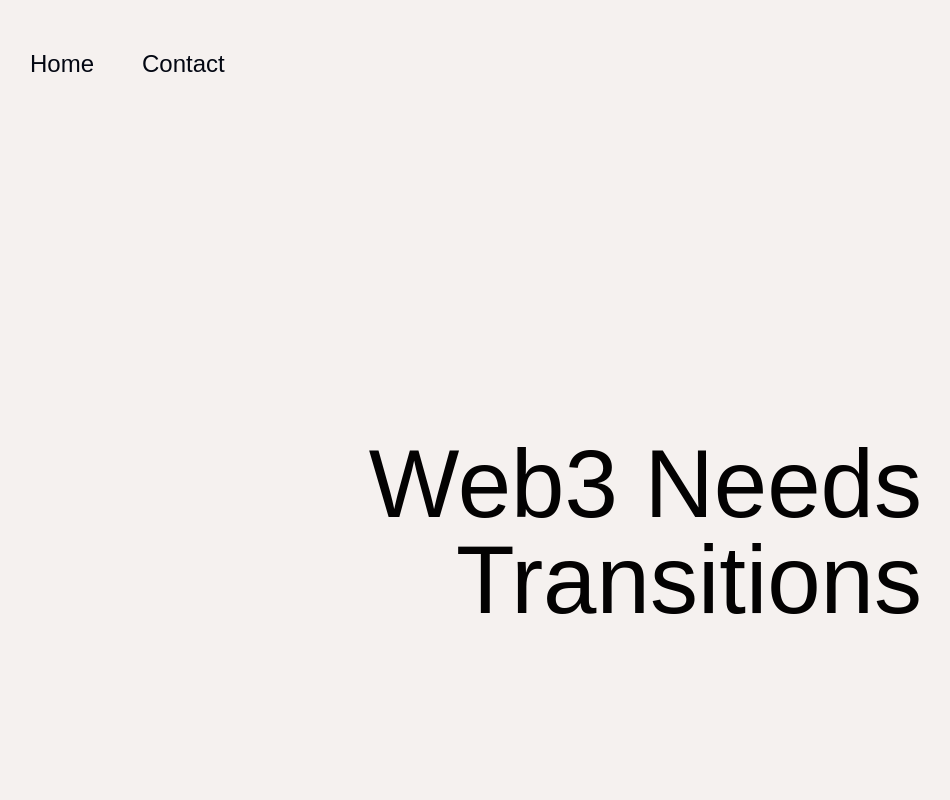
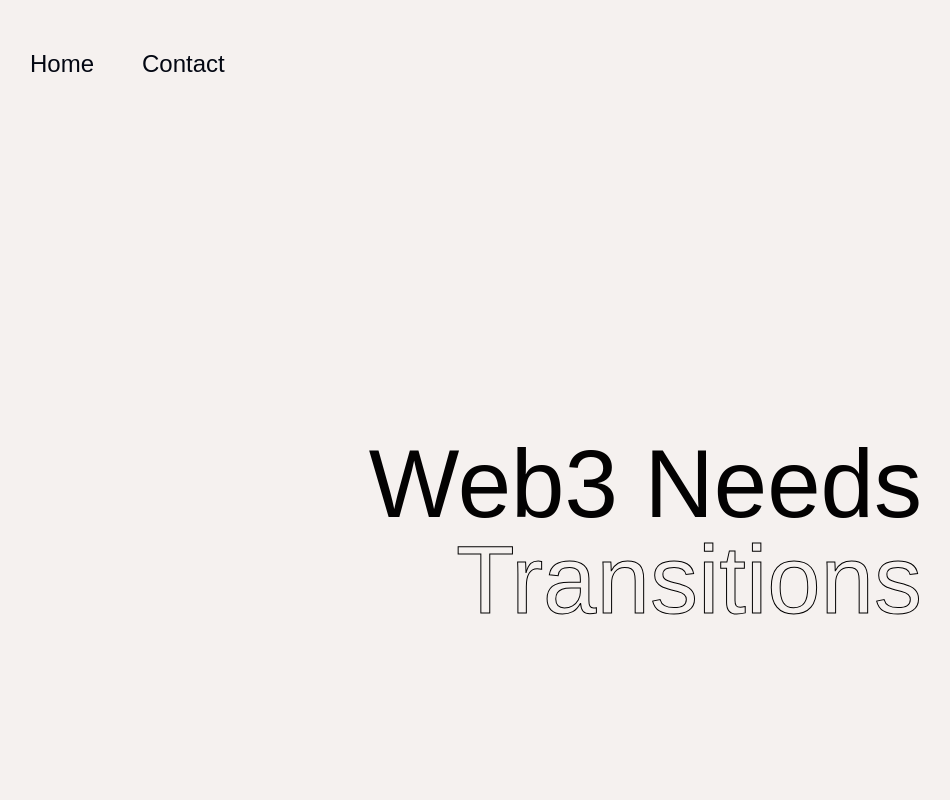
Before and after one commit to 0xWeb/page-transition-framer-motion, a Next.js app: page / in a window 1280 px wide. Shown: the top 800 px of the page, without its empty margins (162-1112 px from the left). Built offline with nearby package versions, Linux system fonts and the light colour scheme; a web font is replaced by a local one.

Commit message:
Add Styles and Hideen Overflow

```diff
--- a/styles/globals.css
+++ b/styles/globals.css
@@ -18,10 +18,15 @@
 
 body {
   color: rgb(var(--foreground-rgb));
-  background: linear-gradient(
-      to bottom,
+  background: linear-gradient(to bottom,
       transparent,
-      rgb(var(--background-end-rgb))
-    )
-    rgb(var(--background-start-rgb));
+      rgb(var(--background-end-rgb))) rgb(var(--background-start-rgb));
+  overflow: hidden;
 }
+
+.web3 {
+  -webkit-text-stroke-width: 1px;
+  -webkit-text-stroke-color: var(#030202);
+  -webkit-text-fill-color: transparent;
+
+}
```
